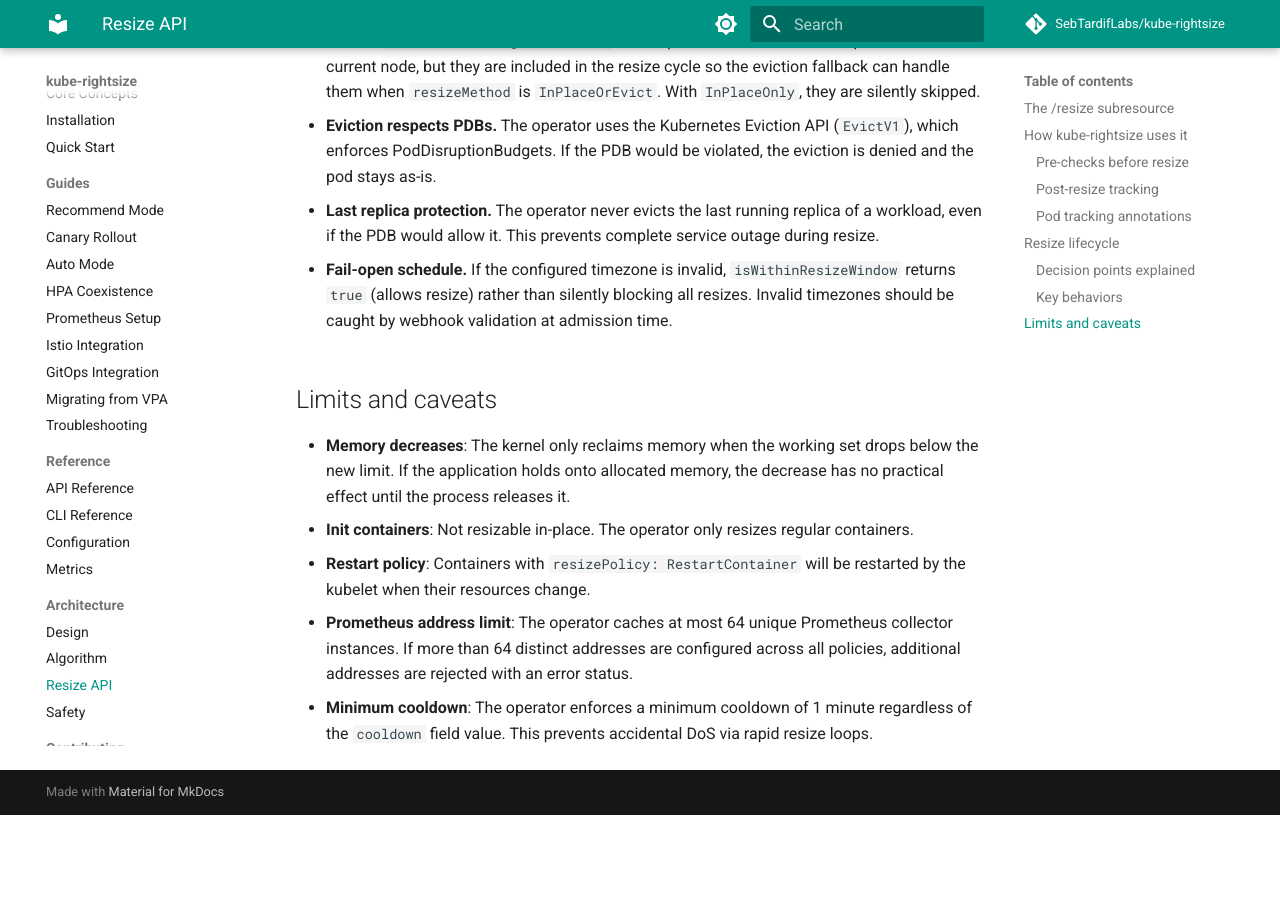
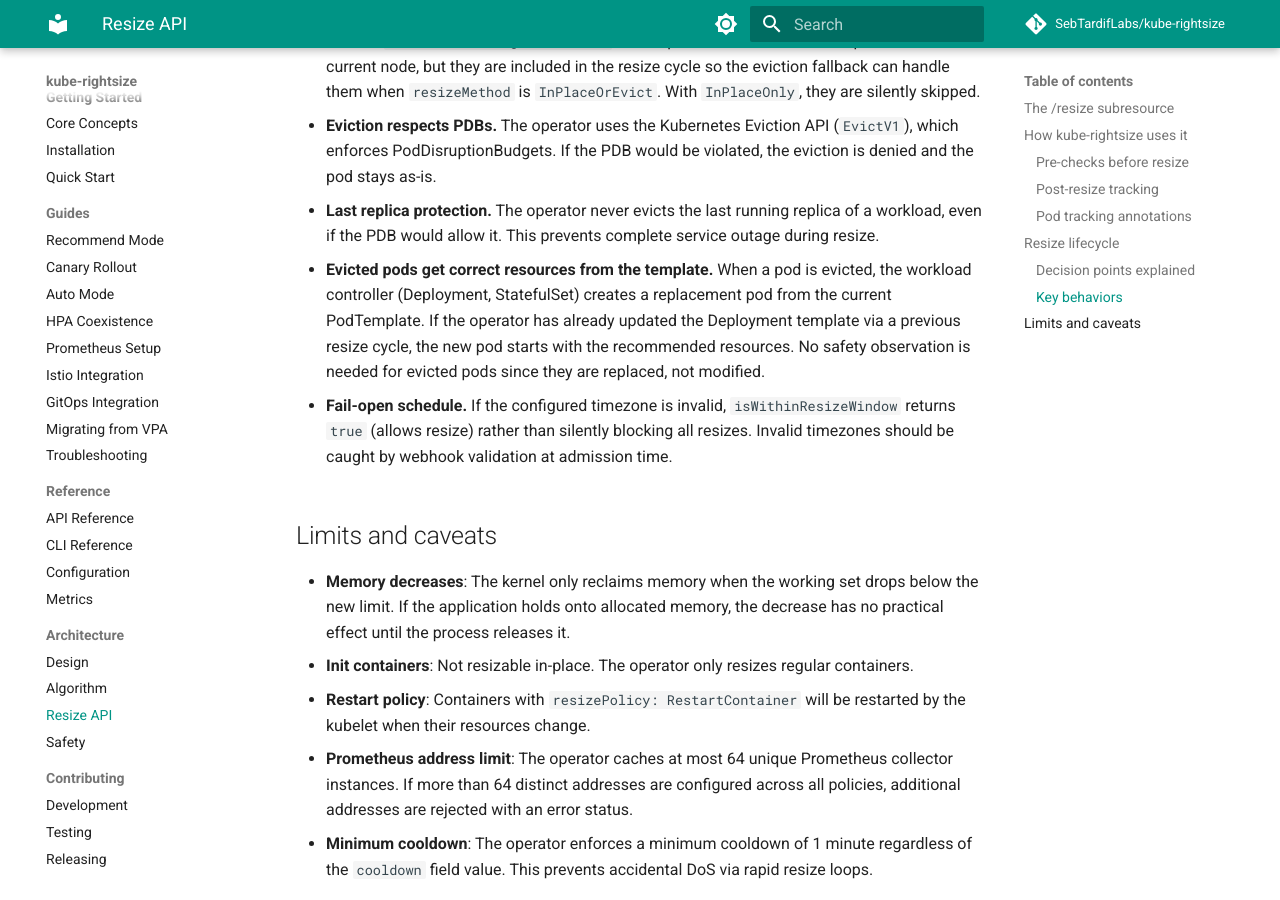
Before and after one commit to attune-io/attune, an MkDocs documentation site: the page built from docs/architecture/resize-api.md, in a window 1280 px wide and 900 px high, scrolled down 4328 px. Built offline with MkDocs 1.6.1 and Material for MkDocs 9.7.7, drawn with Linux system fonts in a browser that asks for light colours; comment, search, counter and statistics services are not loaded; before the commit the page ends 5143 px from its top, so only the background shows below that.

Commit message:
docs: clarify evicted pod behavior in lifecycle diagram
Added key behavior note explaining that evicted pods are replaced by
the workload controller from the PodTemplate, so they start with the
recommended resources. No safety observation is needed for evictions.

Signed-off-by: Sebastien Tardif <sebtardif@ncf.ca>

```diff
--- a/docs/architecture/resize-api.md
+++ b/docs/architecture/resize-api.md
@@ -187,6 +187,13 @@
   replica of a workload, even if the PDB would allow it. This prevents
   complete service outage during resize.
 
+- **Evicted pods get correct resources from the template.** When a pod is
+  evicted, the workload controller (Deployment, StatefulSet) creates a
+  replacement pod from the current PodTemplate. If the operator has already
+  updated the Deployment template via a previous resize cycle, the new pod
+  starts with the recommended resources. No safety observation is needed
+  for evicted pods since they are replaced, not modified.
+
 - **Fail-open schedule.** If the configured timezone is invalid,
   `isWithinResizeWindow` returns `true` (allows resize) rather than silently
   blocking all resizes. Invalid timezones should be caught by webhook
```
